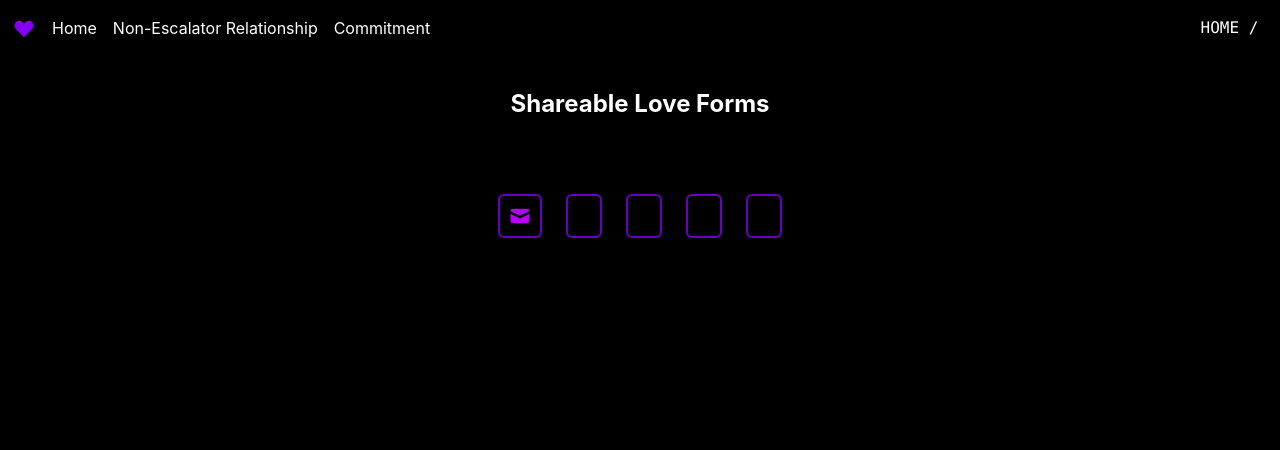
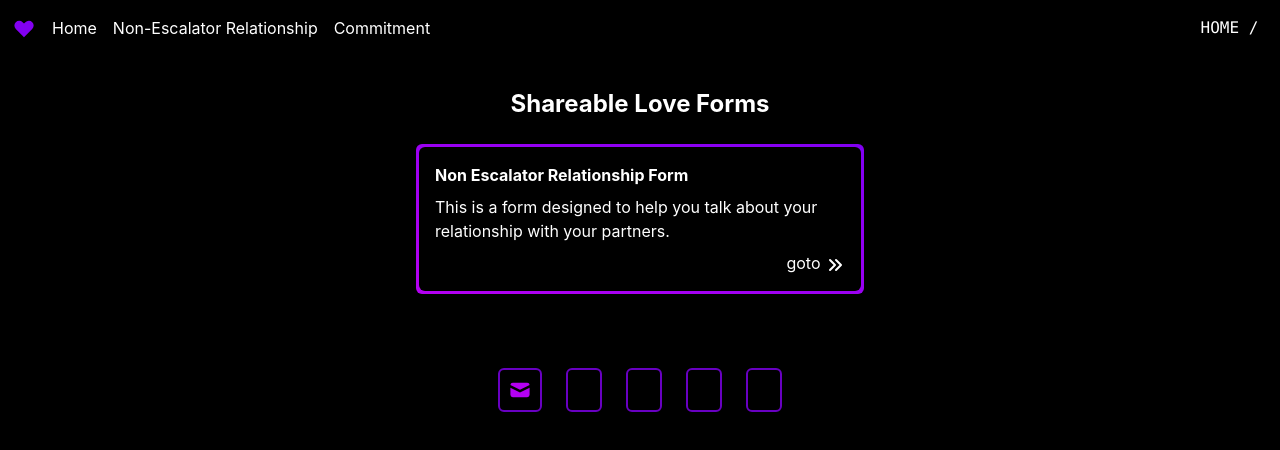
Before and after one commit to BensThoughts/shareable-love-forms, a Next.js app: page / in a window 1280 px wide. Shown: the top 450 px of the page. Built offline with nearby package versions, Linux system fonts and the light colour scheme; some icons are missing.

Commit message:
started Card component

```diff
--- /dev/null
+++ b/src/components/Card/Card.tsx
@@ -0,0 +1,26 @@
+import CardFooter from './CardFooter';
+
+type CardProps = {
+  title: string,
+  footer?: React.ReactNode
+} & React.HTMLAttributes<HTMLDivElement>
+
+export default function Card({
+  title,
+  footer,
+  children,
+}: CardProps) {
+  return (
+    <div className="p-[3px] bg-gradient-to-tr from-[#b500f2] to-[#8100f2] rounded-md shadow-md">
+      <div className="flex flex-col gap-2 justify-between h-full bg-app-bg-primary rounded-md p-4">
+        <h2 className="font-bold tex-xl">{title}</h2>
+        <span className="">
+          {children}
+        </span>
+        <div>
+          <CardFooter href="NonEscalatorRelationship" />
+        </div>
+      </div>
+    </div>
+  );
+}
--- /dev/null
+++ b/src/components/Card/CardFooter.tsx
@@ -0,0 +1,18 @@
+import Link from 'next/link';
+import {ChevronDoubleRightIcon} from '@heroicons/react/solid';
+
+export default function CardFooter({
+  href,
+}: {
+  href: string,
+}) {
+  return (
+    <div className="flex w-full justify-end">
+      <Link href={href} passHref>
+        <a href={href} className="">
+          <span className="inline-block">goto <ChevronDoubleRightIcon className="h-5 w-5 inline-block" /></span>
+        </a>
+      </Link>
+    </div>
+  );
+}
--- a/src/pages/index.tsx
+++ b/src/pages/index.tsx
@@ -1,5 +1,6 @@
 import React from 'react';
 import type {NextPage} from 'next';
+import Card from '@app/components/Card/Card';
 
 const Home: NextPage = () => {
   // React.useEffect(() => {
@@ -37,6 +38,12 @@ const Home: NextPage = () => {
       <h1 className="text-2xl font-bold">
         Shareable Love Forms
       </h1>
+      <div className="max-w-md">
+        <Card title="Non Escalator Relationship Form">
+        This is a form designed to help you talk about your relationship with your partners.
+        </Card>
+      </div>
+
     </div>
   );
 };
```
